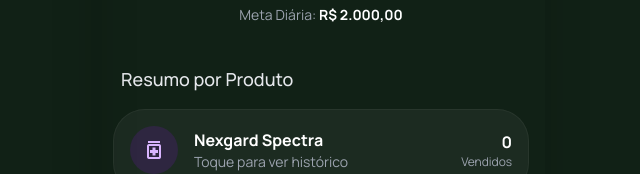
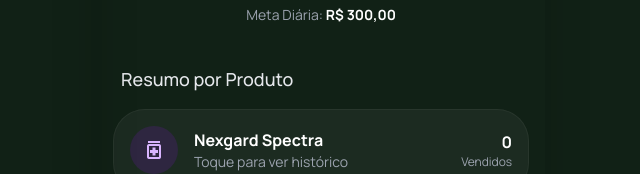
Before and after one commit to joseanelimajp040-lgtm/NexgaCouter, a plain HTML site: page index.html in a window 1280 px wide. Both pictures are taken after typing "Sample", "Sample123" into the empty fields and a click on the button "Entrar". Shown: the part 395-569 px from the top of the page, 319-959 px from the left. Drawn offline with nearby package versions, Linux system fonts and the light colour scheme.

Commit message:
Update index.html

```diff
--- a/index.html
+++ b/index.html
@@ -3,7 +3,7 @@
 <head>
     <meta charset="utf-8"/>
     <meta content="width=device-width, initial-scale=1.0, maximum-scale=1.0, user-scalable=no" name="viewport"/>
-    <title>J.A Pet Shop - Contador Nexgard</title>
+    <title>J.A Pet Shop-Contador Nexgard</title>
 
     <link rel="manifest" href="./manifest.json">
     <meta name="apple-mobile-web-app-capable" content="yes">
@@ -189,7 +189,7 @@
                         </div>
                     </div>
                     <p class="mt-4 text-center text-gray-500 dark:text-gray-400 text-sm">
-                        Meta Diária: <span class="font-bold text-gray-900 dark:text-white">R$ 2.000,00</span>
+                        Meta Diária: <span class="font-bold text-gray-900 dark:text-white">R$ 300,00</span>
                     </p>
                 </div>
                 <div class="flex items-center justify-between mb-4 mt-2 px-2">
```
